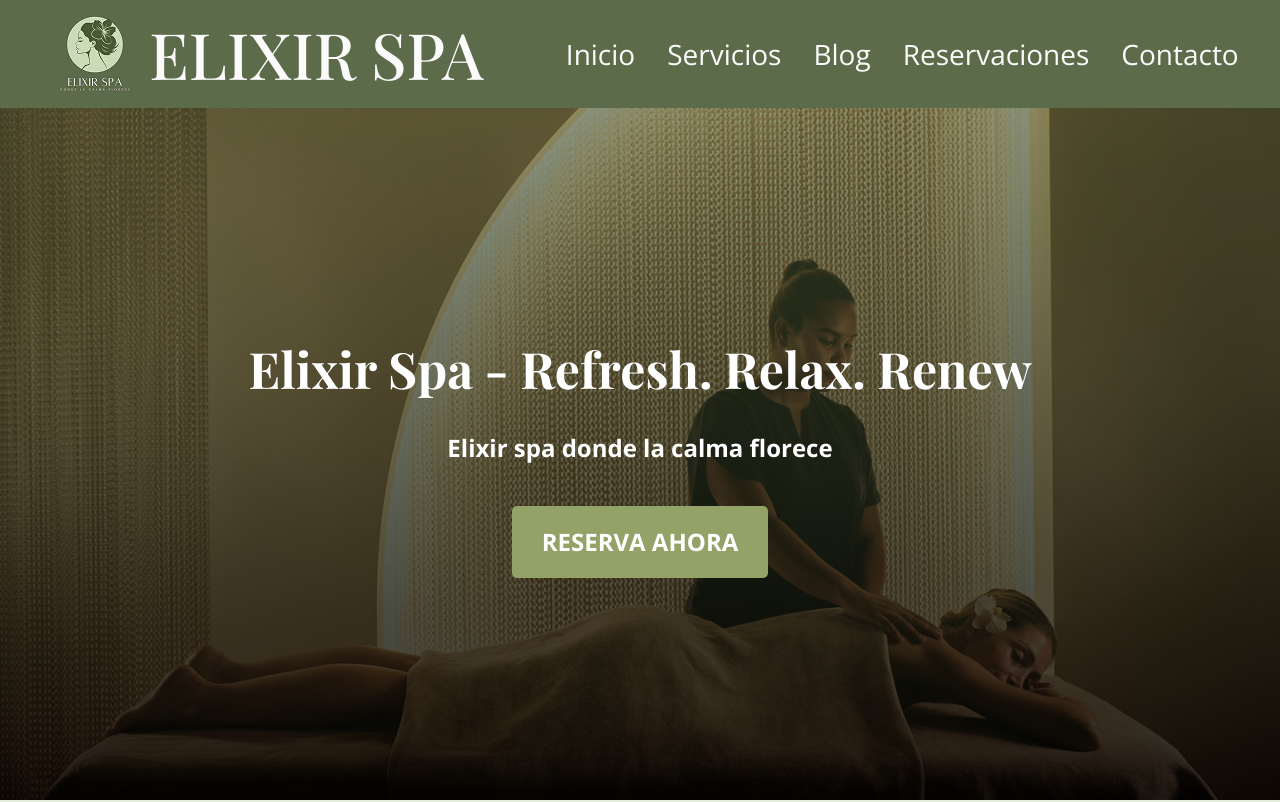
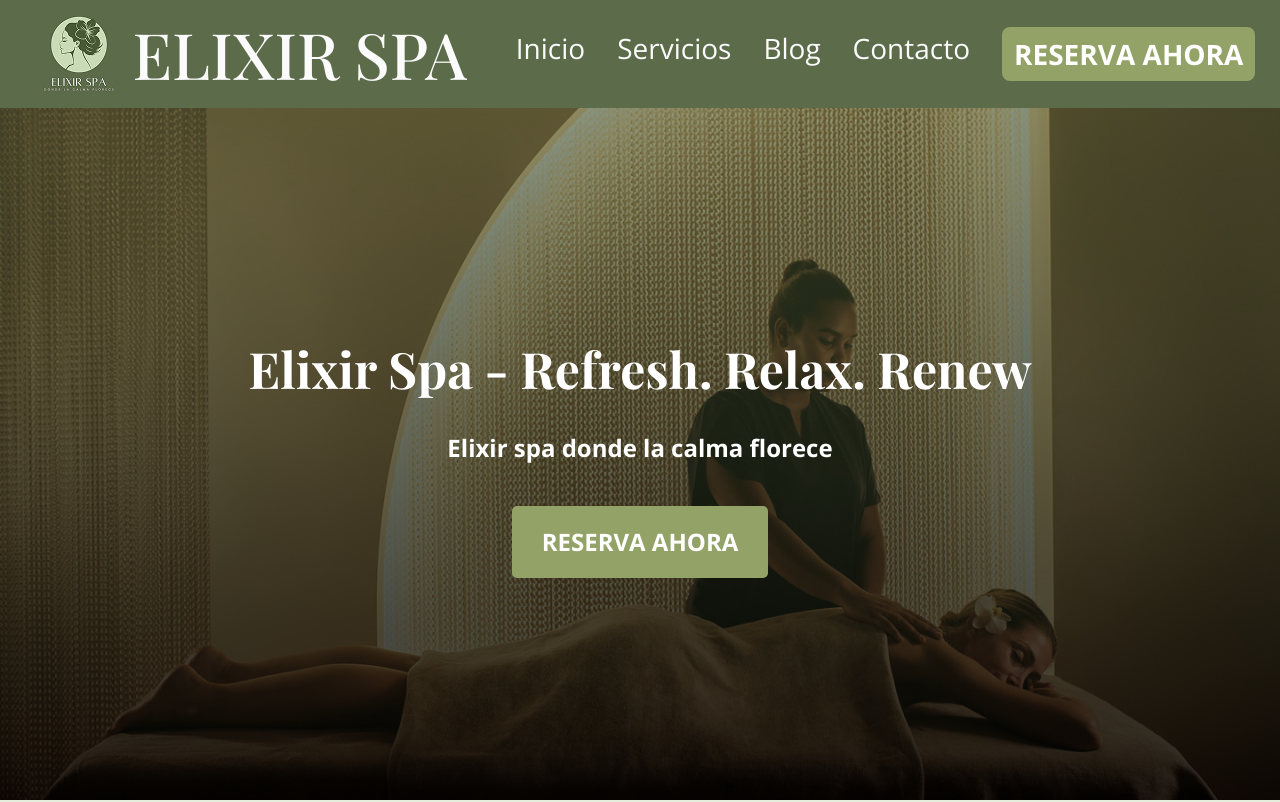
Before and after one commit to xJM11x/elixir-spa, a React (Vite) app: page / in a window 1280 px wide. Shown: the top 802 px of the page. Built offline with nearby package versions, Linux system fonts and the light colour scheme; a web font is replaced by a local one.

Commit message:
:wrench: Navbar and footer changed

```diff
--- a/src/App.jsx
+++ b/src/App.jsx
@@ -1,3 +1,4 @@
+import Footer from "./components/Footer";
 import NavBar from "./components/NavBar";
 import HomePage from "./pages/HomePage";
 
@@ -6,6 +7,7 @@ export default function App() {
     <div>
       <NavBar/>
       <HomePage/>
+      <Footer/>
     </div>
   )
 }
--- a/src/components/NavBar.jsx
+++ b/src/components/NavBar.jsx
@@ -11,8 +11,10 @@ const NavBar = () => {
                         <li className="relative cursor-pointer after:content-[''] after:absolute after:bottom-0 after:left-0 after:w-0 after:h-[2px] after:bg-white after:transition-all after:duration-300 hover:after:w-full">Inicio</li>
                         <li className="relative cursor-pointer after:content-[''] after:absolute after:bottom-0 after:left-0 after:w-0 after:h-[2px] after:bg-white after:transition-all after:duration-300 hover:after:w-full">Servicios</li>
                         <li className="relative cursor-pointer after:content-[''] after:absolute after:bottom-0 after:left-0 after:w-0 after:h-[2px] after:bg-white after:transition-all after:duration-300 hover:after:w-full">Blog</li>
-                        <li className="relative cursor-pointer after:content-[''] after:absolute after:bottom-0 after:left-0 after:w-0 after:h-[2px] after:bg-white after:transition-all after:duration-300 hover:after:w-full">Reservaciones</li>
                         <li className="relative cursor-pointer after:content-[''] after:absolute after:bottom-0 after:left-0 after:w-0 after:h-[2px] after:bg-white after:transition-all after:duration-300 hover:after:w-full">Contacto</li>
+                        <div className="rounded-[8px] bg-[#93A267] hover:bg-[#b2c17f] cursor-pointer text-white px-[12px] py-[6px] w-fit flex items-center justify-center">
+                            <p className="font-open-sans font-bold">RESERVA AHORA</p>
+                        </div>
                     </ul>
                 </div>
             </div>
--- a/src/pages/HomePage.jsx
+++ b/src/pages/HomePage.jsx
@@ -1,4 +1,3 @@
-import Footer from "../components/Footer";
 import About from "./HomePage/About";
 import Blog from "./HomePage/Blog";
 import Hero from "./HomePage/Hero";
@@ -13,7 +12,6 @@ const HomePage = () => {
             <Services/>
             <Blog/>
             <Review/>
-            <Footer/>
         </div>
     )
 }
--- a/src/pages/HomePage/Services.jsx
+++ b/src/pages/HomePage/Services.jsx
@@ -50,7 +50,7 @@ const Services = () => {
                                         <img className="max-h-[306px] min-w-[124px] aspect-square" src={slide.image} />
                                         <div className=' inset-0 text-white absolute font-bold  bg-[#0B0B0B80] flex items-center justify-center flex-col'>
                                             <p className='text-center text-[26px] font-playfair-display'>{slide.text}</p>
-                                            <div className='cursor-pointer font-open-sans text-[20px] absolute flex items-center justify-center  bg-[#93A267] bottom-0 w-full h-full max-h-[20%]'>
+                                            <div className='hover:bg-[#636d43] cursor-pointer font-open-sans text-[20px] absolute flex items-center justify-center  bg-[#93A267] bottom-0 w-full h-full max-h-[20%]'>
                                                 VER MÁS
                                             </div>
                                     </div>
@@ -65,7 +65,7 @@ const Services = () => {
                                         <img className="max-h-[306px] min-w-[124px] aspect-square" src={slide.image} />
                                         <div className=' inset-0 text-white absolute font-bold  bg-[#0B0B0B80] flex items-center justify-center flex-col'>
                                             <p className='text-center text-[26px] font-playfair-display'>{slide.text}</p>
-                                            <div className='cursor-pointer font-open-sans text-[20px] absolute flex items-center justify-center  bg-[#93A267] bottom-0 w-full h-full max-h-[20%]'>
+                                            <div className='hover:bg-[#636d43] cursor-pointer font-open-sans text-[20px] absolute flex items-center justify-center  bg-[#93A267] bottom-0 w-full h-full max-h-[20%]'>
                                                 VER MÁS
                                             </div>
                                     </div>
```
